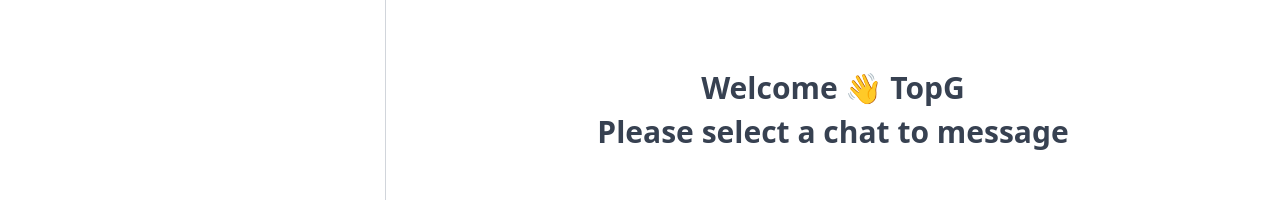
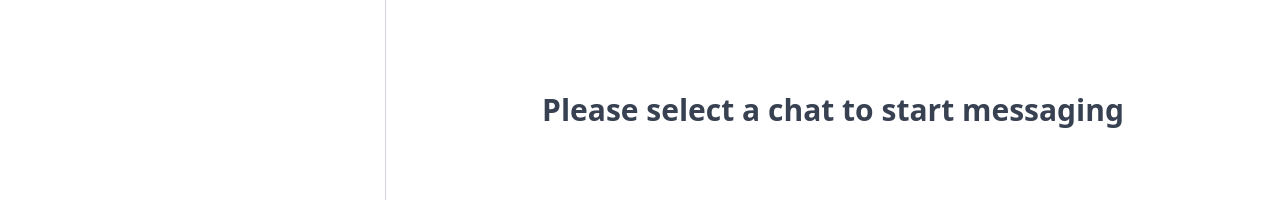
Before and after one commit to agaberr/Linkly, a React (Vite) app in the folder Frontend/: page /home in a window 1280 px wide. Shown: the part 290-490 px from the top of the page. Built offline with nearby package versions, Linux system fonts and the light colour scheme; no server answers; sample sign-in values are in the browser's storage.

Commit message:
fix not deselecting chat when logout bug

```diff
--- a/Frontend/src/HomePage/components/MessagesSection.jsx
+++ b/Frontend/src/HomePage/components/MessagesSection.jsx
@@ -1,4 +1,4 @@
-import React from 'react'
+import React, { useEffect } from 'react'
 import InfoBar from './MessageSection/InfoBar'
 import Messages from './MessageSection/Messages'
 import SendMessage from './MessageSection/SendMessage'
@@ -6,7 +6,25 @@ import { useConversation } from '../../context/useConversation'
 
 const MessagesSection = () => {
 
+
   const {selectedConversation, setSelectedConversation} = useConversation();
+
+  useEffect(() => {
+
+    // return back to welcome page when user is logged in again
+    return () => setSelectedConversation(null);
+  }, [setSelectedConversation]);
+
+  const ChatNotSelected = () => {
+    return (
+      <div className='flex items-center justify-center w-full h-full'>
+        <div className='px-4 text-center sm:text-2xl md:text-3xl text-gray-700 font-semibold flex flex-col items-center gap-2'>
+          <p>Please select a chat to start messaging</p>
+        </div>
+      </div>
+    )
+  }
+
 
   if (selectedConversation)
       return (
@@ -21,14 +39,3 @@ const MessagesSection = () => {
 }
 
 export default MessagesSection;
-
-const ChatNotSelected = () => {
-  return (
-    <div className='flex items-center justify-center w-full h-full'>
-			<div className='px-4 text-center sm:text-2xl md:text-3xl text-gray-700 font-semibold flex flex-col items-center gap-2'>
-				<p>Welcome 👋 TopG</p>
-				<p>Please select a chat to message</p>
-			</div>
-		</div>
-  )
-}
```
